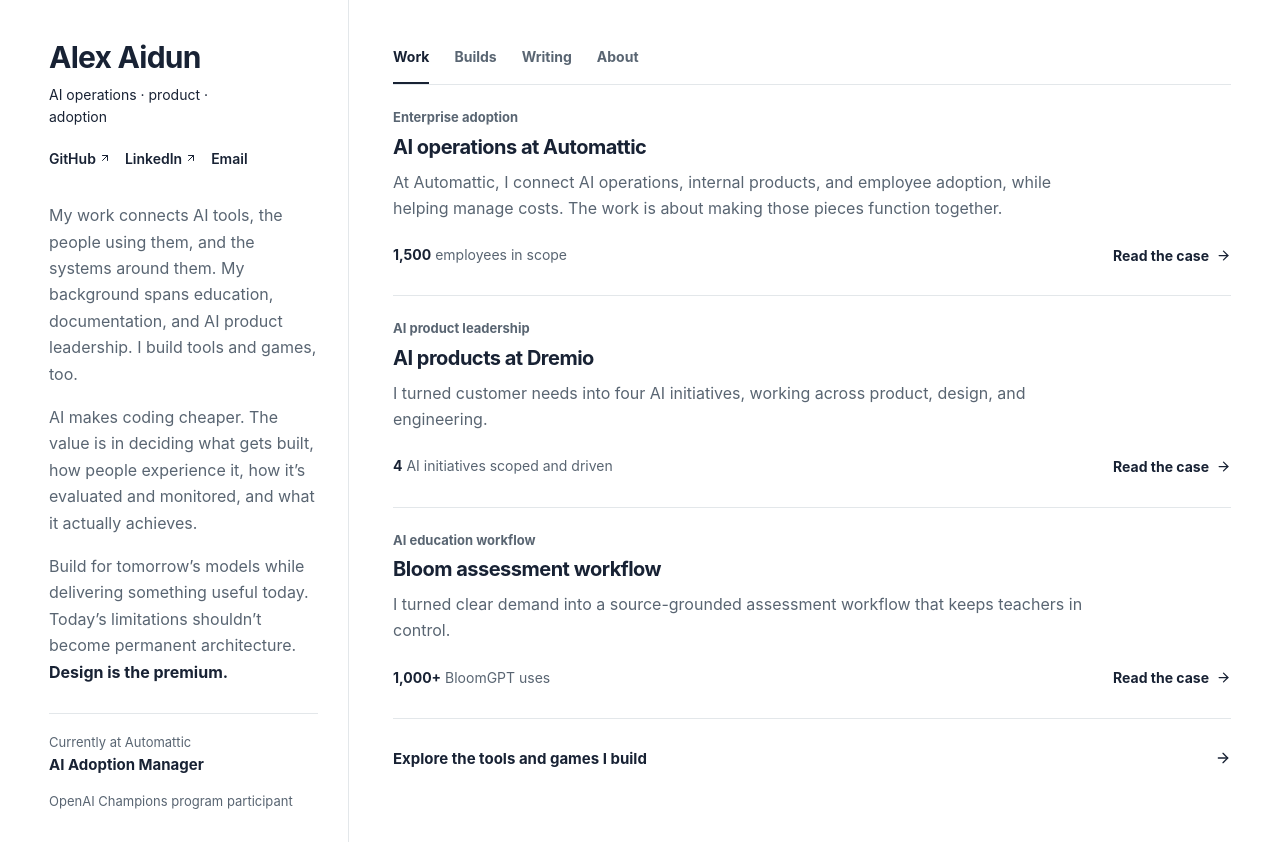
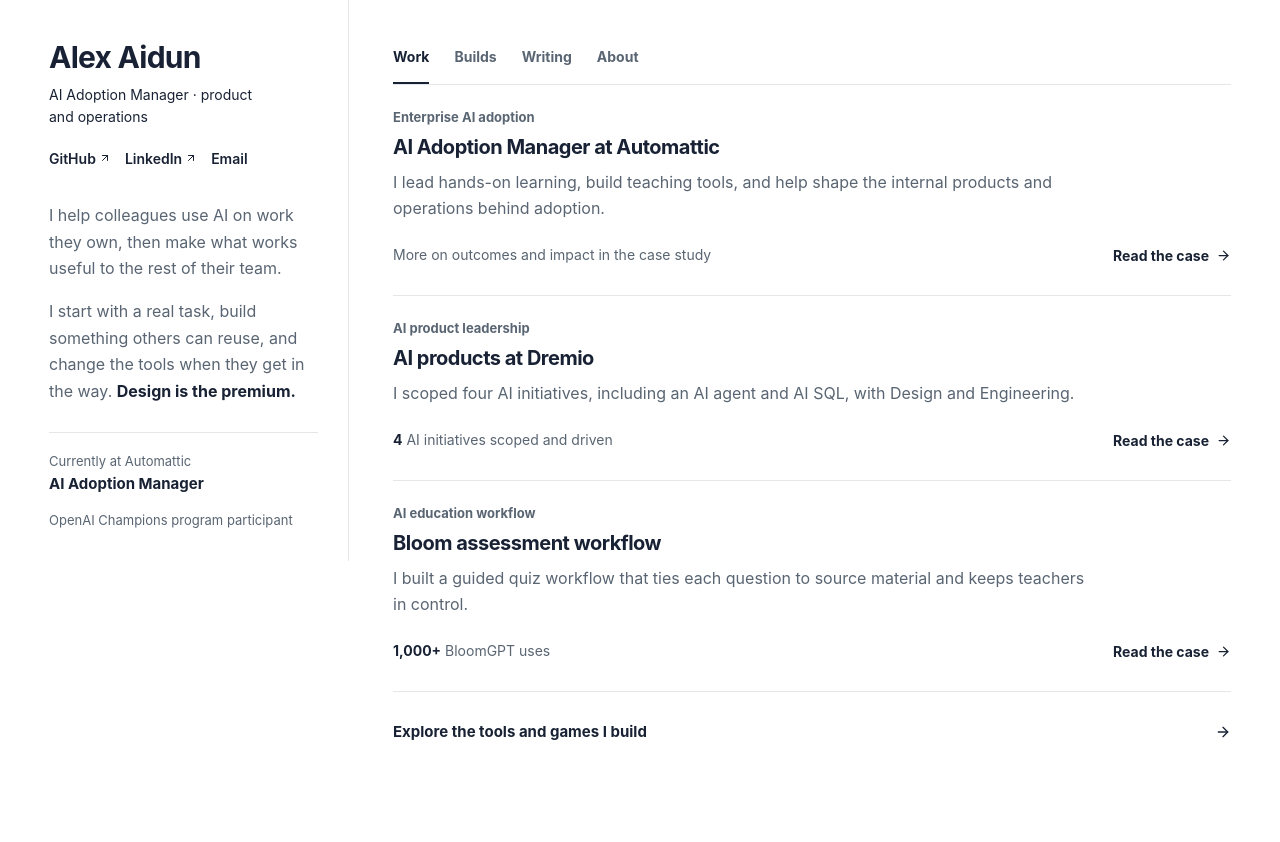
Before and after one commit to bobuel/aydoon, a React (Vite) app: page / in a window 1280 px wide. After the commit the page ends 805 px from the top, so only its background shows below. Built offline with nearby package versions, Linux system fonts and the light colour scheme.

Commit message:
Publish Automattic AI Adoption Manager case

```diff
--- a/components/HybridPortfolio.tsx
+++ b/components/HybridPortfolio.tsx
@@ -7,9 +7,9 @@
 import { WritingDetail, WritingIndex } from './Writing';
 
 const SUMMARIES: Record<string, string> = {
-  'enterprise-ai-adoption-automattic': 'At Automattic, I connect AI operations, internal products, and employee adoption, while helping manage costs. The work is about making those pieces function together.',
-  'ai-product-leadership-dremio': 'I turned customer needs into four AI initiatives, working across product, design, and engineering.',
-  'bloom-assessment-workflow': 'I turned clear demand into a source-grounded assessment workflow that keeps teachers in control.',
+  'enterprise-ai-adoption-automattic': 'I lead hands-on learning, build teaching tools, and help shape the internal products and operations behind adoption.',
+  'ai-product-leadership-dremio': 'I scoped four AI initiatives, including an AI agent and AI SQL, with Design and Engineering.',
+  'bloom-assessment-workflow': 'I built a guided quiz workflow that ties each question to source material and keeps teachers in control.',
 };
 
 const PAGE_METADATA: Record<string, { title: string; description: string }> = {
@@ -28,7 +28,7 @@
     <aside className="identity" aria-label="About Alex">
       <div className="identity-intro">
         <Link className="identity-name" to="/"><h1>Alex Aidun</h1></Link>
-        <p className="identity-role">AI operations · product · adoption</p>
+        <p className="identity-role">AI Adoption Manager · product and operations</p>
         <nav className="identity-contact" aria-label="Contact and profiles">
           <a href={PROFILE.github} target="_blank" rel="noreferrer">GitHub <ArrowUpRight size={12} aria-hidden="true" /></a>
           <a href={PROFILE.linkedin} target="_blank" rel="noreferrer">LinkedIn <ArrowUpRight size={12} aria-hidden="true" /></a>
@@ -36,13 +36,11 @@
         </nav>
         <div className="identity-story">
           {pathname === '/' ? <>
-            <p>My work connects AI tools, the people using them, and the systems around them. My background spans education, documentation, and AI product leadership. I build tools and games, too.</p>
-            <p className="design-context">AI makes coding cheaper. The value is in deciding what gets built, how people experience it, how it’s evaluated and monitored, and what it actually achieves.</p>
-            <p className="design-context">Build for tomorrow’s models while delivering something useful today. Today’s limitations shouldn’t become permanent architecture. <strong>Design is the premium.</strong></p>
+            <p>I help colleagues use AI on work they own, then make what works useful to the rest of their team.</p>
+            <p className="design-context">I start with a real task, build something others can reuse, and change the tools when they get in the way. <strong>Design is the premium.</strong></p>
           </> : <>
-            <p>My work connects AI tools, the people using them, and the systems around them.</p>
-            <p>My background spans education, documentation, and AI product leadership. I build tools and games, too.</p>
-            <p>I bring systems thinking to how the pieces fit, and design thinking to how people use them. AI makes building easier. Deciding what’s useful, and how it should work, is still the hard part.</p>
+            <p>I help colleagues put AI to work on tasks they own, then make what works easier for others to use.</p>
+            <p>My background spans product, education, and documentation. I build tools and games, too.</p>
           </>}
         </div>
         <div className="identity-current">
@@ -65,7 +63,7 @@
             <h2><Link to={`/case-studies/${study.slug}`}>{study.title}</Link></h2>
             <p className="row-description">{SUMMARIES[study.slug]}</p>
             <div className="case-row-footer">
-              <p className="case-proof"><strong>{study.evidence[0].value}</strong> {study.evidence[0].label}</p>
+              {study.slug === 'enterprise-ai-adoption-automattic' ? <p className="case-proof">More on outcomes and impact in the case study</p> : <p className="case-proof"><strong>{study.evidence[0].value}</strong> {study.evidence[0].label}</p>}
               <Link className="row-link" to={`/case-studies/${study.slug}`} aria-label={`Read case study: ${study.title}`}>
                 Read the case <ArrowRight size={15} aria-hidden="true" />
               </Link>
--- a/content.ts
+++ b/content.ts
@@ -37,55 +37,49 @@
 export const CASE_STUDIES: CaseStudy[] = [
   {
     slug: 'enterprise-ai-adoption-automattic',
-    eyebrow: 'Enterprise adoption',
-    title: 'AI operations at Automattic',
+    eyebrow: 'Enterprise AI adoption',
+    title: 'AI Adoption Manager at Automattic',
     summary:
-      'Operating an enterprise AI environment as one connected adoption system across products, learning, guidance, and a champion network.',
+      'At Automattic, I help operate an AI environment serving 1,500 employees. As AI Adoption Manager, I connect practical learning, internal product direction, and the access and distribution work that gets tools into people’s hands.',
     role: 'AI Adoption Manager, Automattic',
     period: 'March 2026–present',
     evidence: [
-      { value: '1,500', label: 'employees in scope' },
-      { value: '2–3', label: 'how-to articles published weekly' },
-      { value: '4', label: 'internal product and workflow surfaces managed' },
+      { value: '1,500', label: 'employees in the AI environment' },
+      { value: '35', label: 'substantive internal posts, including 14 How Tos' },
+      { value: '30%', label: 'program reach in seven months, a shared result' },
     ],
     sections: [
       {
-        heading: 'Context',
+        heading: 'The aim',
         body: [
-          'Automattic’s employees work across multiple AI platforms, including ChatGPT, Codex, Claude, Cowork, and Claude Code. My role combines administration and functional operations with product ownership and hands-on adoption work.',
+          'Help people who have 3×ed themselves 10× their teams.',
         ],
       },
       {
-        heading: 'The product problem',
+        heading: 'Start with the work',
         body: [
-          'Access alone does not create useful adoption. People need clear starting points, trustworthy workflows, and visible examples that connect AI capability to work they already own.',
-          'The operating challenge is to improve everyday usefulness while managing a changing portfolio of tools, costs, internal products, and user needs.',
+          'A participant reported cutting daily social reporting from about ten minutes to one or two. Another turned a one-to-two-day campaign drafting process into a roughly five-minute first draft, then shared the workflow as a plugin. Those are participant reports, and the draft still needed review.',
+          'The work came out of the first hybrid Growth cohort I led, with live sessions, recordings, and challenges across time zones. I also facilitated a Finance cohort on partner recommendations, customer expansion, and churn risk.',
         ],
       },
       {
-        heading: 'Operations, products, and adoption',
+        heading: 'Make the method reusable',
         body: [
-          'I treat enterprise adoption as a product system rather than a communications campaign.',
-        ],
-        bullets: [
-          'Functional operations for the company’s ChatGPT, Codex, and Claude environments.',
-          'Helping with cost management across those AI tools.',
-          'Product management for an internal AI Agent, AI Learning, LibreChat, and Slack-based agentic automation.',
-          'An AI Guides champion program that creates peer support and reusable examples.',
-          'Scoping, design, and delivery support for executive AI use cases.',
-          'A steady publishing cadence of practical, task-oriented guidance.',
+          'Teaching once is not enough. I built a platform that turns a workshop plan and company context into a reviewed outline, slides, and exercises; another facilitator used it to prepare a session.',
+          'I published 35 substantive internal posts, including 14 How To guides, on tool choice, context, and cost. I helped launch the first 19 AI Guides so colleagues had local people to learn from and a way to bring their needs back into the program.',
         ],
       },
       {
-        heading: 'Product decisions',
+        heading: 'Fix what gets in the way',
         body: [
-          'The central decision is to connect platform operations, product delivery, learning, and champions. Each surface should reinforce the others: product usage reveals friction, guidance reduces that friction, and peer examples show where the tools are genuinely useful.',
+          'A tool is useless if people cannot get or install it. I fixed a plugin release that was missing files; its creator confirmed it installed and worked. I also coordinated an enterprise access transition through provider confirmation.',
+          'For the internal tools, I help shape vision and functionality, using colleague requests and market patterns to push what we think those tools can do.',
         ],
       },
       {
-        heading: 'What this demonstrates',
+        heading: 'Beyond one cohort',
         body: [
-          'Enterprise AI leadership is both technical and behavioral. The work requires enough product depth to shape useful systems and enough adoption discipline to make those systems understandable, repeatable, and trusted.',
+          'Participants organized nine local meetups, and the broader program reached 30% of the company in seven months against a 25% target. Those are shared results, including work from before I joined.',
         ],
       },
     ],
```
Also changed, not shown: 3 other files (tests, documents, lock files or other folders).
